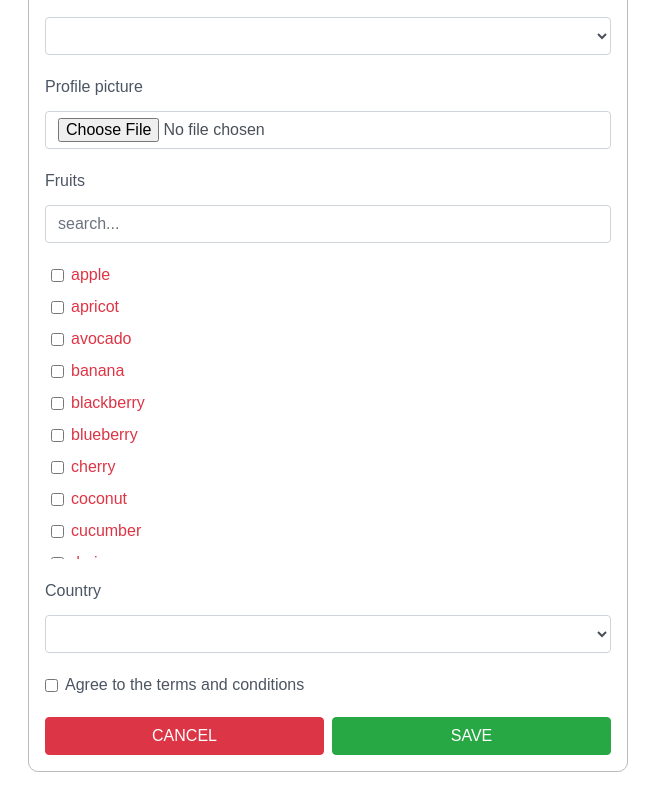
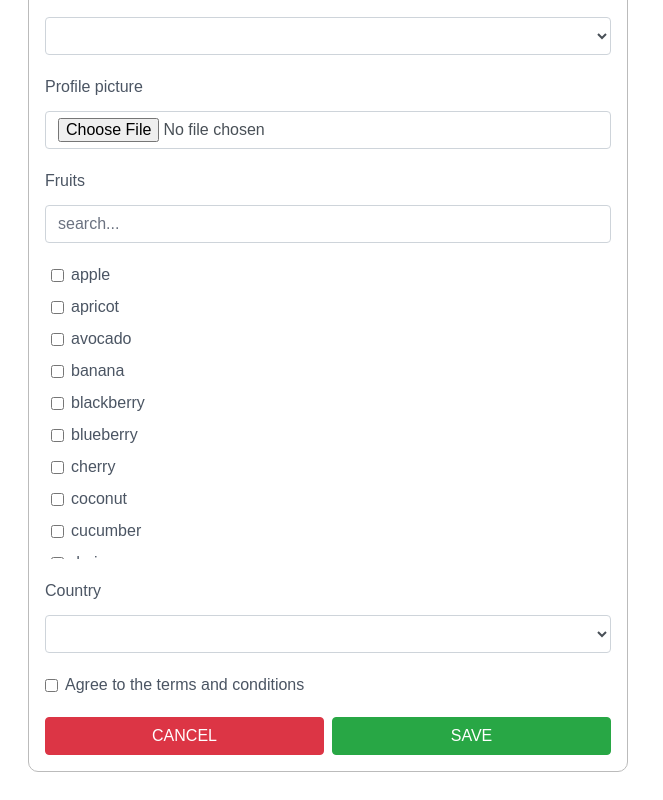
Before and after one commit to uwla/vue-form-builder, a Vue app: page / in a window 1280 px wide. Shown: the part 1044-1844 px from the top of the page, without its empty margins (0-663 px from the left). Built offline with nearby package versions, Linux system fonts and the light colour scheme; a web font is replaced by a local one.

Commit message:
fix: validation of VfbTags component

```diff
--- a/src/components/VfbTags.ts
+++ b/src/components/VfbTags.ts
@@ -35,11 +35,18 @@ export default defineComponent({
         },
     },
     props: {
-        options: Array,
-        modelValue: Array,
-        state: Boolean,
-        id: String,
-        name: String,
+        options: {
+            type: Array,
+            required: true,
+        },
+        modelValue: {
+            type: Array,
+            required: true,
+        },
+        state: {
+            type: Boolean,
+            default: null
+        },
         placeholder: {
             type: String,
             default: "search..."
@@ -48,5 +55,7 @@ export default defineComponent({
             type: String,
             default: "0 items matching the search..."
         },
+        id: String,
+        name: String,
     }
 })
--- a/src/components/VfbTags.vue
+++ b/src/components/VfbTags.vue
@@ -23,8 +23,8 @@
             <span>0 items matching search query...</span>
         </div>
         <ul v-else
+            class="vfb-checkboxes"
             :class="{ 'invalid': state === false, 'valid': state === true }"
-            class="vfb-checkboxes"
         >
             <li
                 v-for="(option, i) in searchResults"
```
